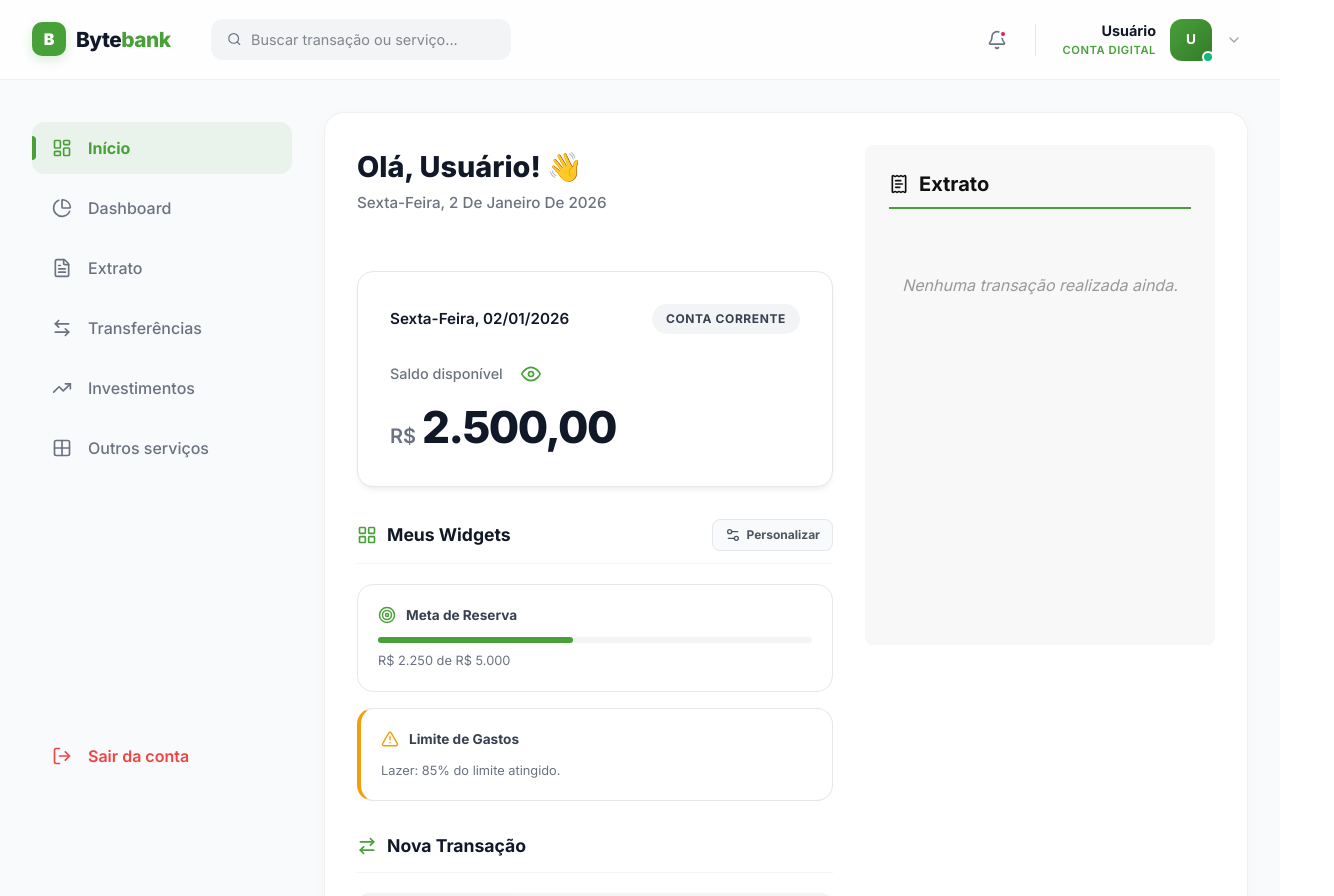
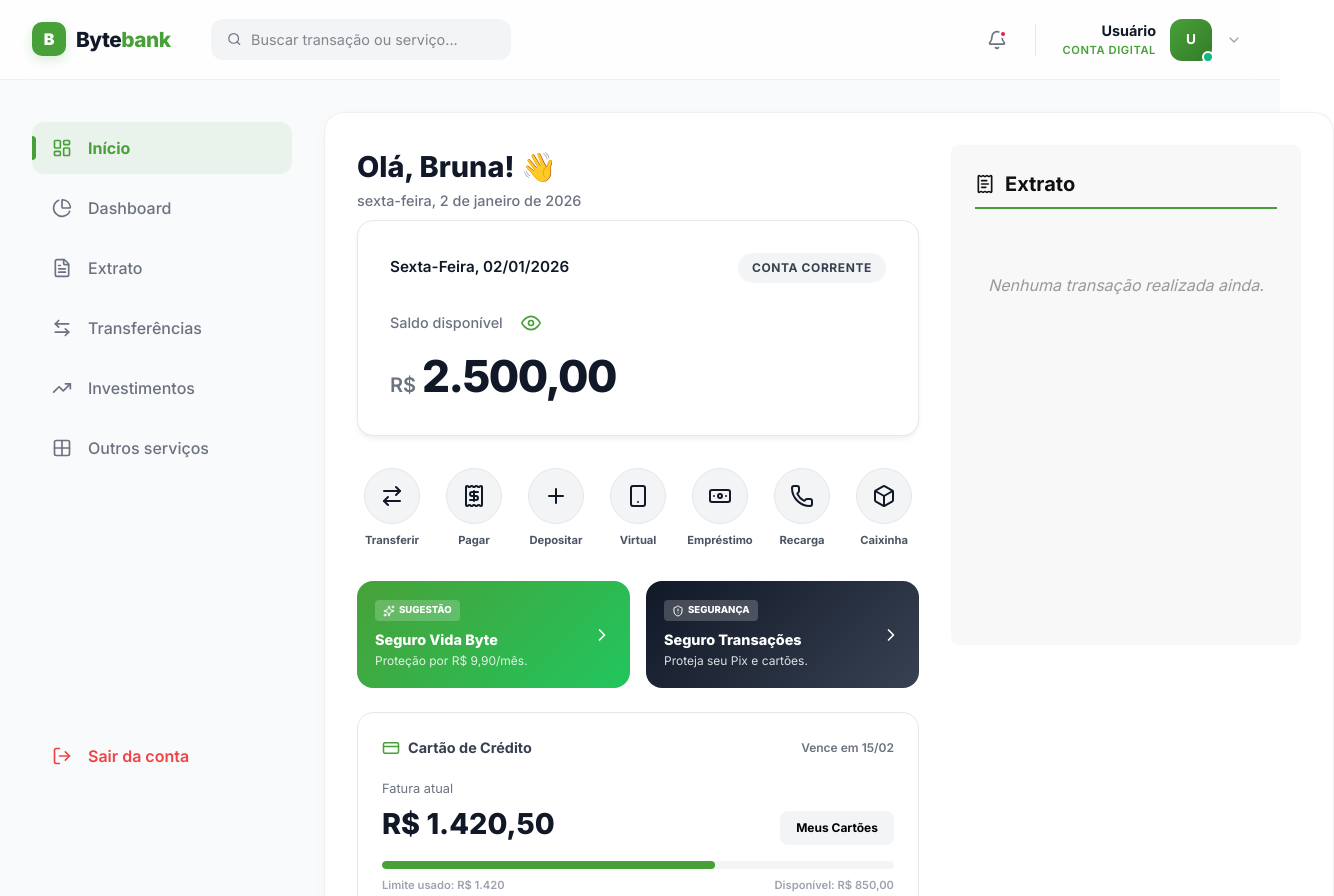
Before and after one commit to ArthurlimaT/fiap-challenge-2, a Next.js app: page /dashboard in a window 1280 px wide. Shown: the top 896 px of the page, 1334 px wide, since content can reach past the window. Built offline with nearby package versions, Linux system fonts and the light colour scheme.

Commit message:
Nova interface home: Atalhos rápidos, Investimentos, Remoção de transferência direta.

```diff
--- a/app/dashboard/components/start/start.module.scss
+++ b/app/dashboard/components/start/start.module.scss
@@ -2,136 +2,116 @@
   display: grid;
   grid-template-columns: 1fr 350px;
   gap: 32px;
-  max-width: 1400px;
+  max-width: 1440px;
   margin: 0 auto;
 }
 
 .mainColumn {
   display: flex;
   flex-direction: column;
-  gap: 32px;
+  gap: 24px;
 }
 
 .headerSimples {
-  .dateText {
-    color: #6B7280;
-    font-size: 0.9rem;
-    text-transform: capitalize;
-    font-weight: 500;
+  margin-bottom: -16px;
+  h1 { font-size: 1.8rem; color: #111827; font-weight: 800; margin-bottom: 2px; }
+  .dateText { color: #6B7280; font-size: 0.9rem; font-weight: 500; }
+}
+
+/* ATALHOS RÁPIDOS (ESTILO EXTRATO) */
+.quickActions {
+  display: flex;
+  justify-content: space-between;
+  gap: 12px;
+  padding: 8px 0;
+  overflow-x: auto;
+  &::-webkit-scrollbar { display: none; }
+
+  .actionItem {
+    display: flex; flex-direction: column; align-items: center; gap: 8px;
+    cursor: pointer; transition: 0.2s; min-width: 70px;
+    text-decoration: none; color: inherit;
+    &:hover {
+      transform: translateY(-3px);
+      .iconCircle { background: #E5E7EB; }
+    }
+    span { font-size: 0.7rem; font-weight: 700; color: #4B5563; text-align: center; }
+  }
+
+  .iconCircle {
+    width: 56px; height: 56px; border-radius: 50%;
+    display: flex; align-items: center; justify-content: center;
+    background: #F3F4F6; // Cor de fundo suave igual ao extrato
+    color: #111827;      // Ícone escuro para contraste
+    border: 1px solid #E5E7EB;
+    transition: 0.2s;
   }
 }
 
-.abaSection {
-  display: flex;
-  flex-direction: column;
-  gap: 20px;
+/* CAMPANHAS MERCHANDISE */
+.merchContainer { display: grid; grid-template-columns: 1fr 1fr; gap: 16px; }
+.merchCard {
+  padding: 18px; border-radius: 16px; display: flex; align-items: center; justify-content: space-between; color: white; cursor: pointer; transition: 0.3s;
+  &:hover { filter: brightness(1.1); transform: scale(1.01); }
+  .merchBadge { display: inline-flex; align-items: center; gap: 4px; background: rgba(255,255,255,0.2); padding: 3px 8px; border-radius: 4px; font-size: 0.6rem; font-weight: 800; text-transform: uppercase; margin-bottom: 8px; }
+  h4 { font-size: 0.9rem; font-weight: 800; margin: 0; }
+  p { font-size: 0.75rem; opacity: 0.85; margin: 2px 0 0; }
+}
+.bgGradientGreen { background: linear-gradient(135deg, #47A138 0%, #22c55e 100%); }
+.bgGradientDark { background: linear-gradient(135deg, #111827 0%, #374151 100%); }
+
+/* CARTÃO DE CRÉDITO */
+.creditInfoCard {
+  background: white; border-radius: 16px; border: 1px solid #E5E7EB; padding: 24px;
+  .cardHeader {
+    display: flex; justify-content: space-between; align-items: center; margin-bottom: 20px;
+    .cardTitle { display: flex; align-items: center; gap: 8px; h3 { font-size: 0.9rem; font-weight: 700; color: #374151; margin: 0; } }
+    .vencimento { font-size: 0.75rem; color: #6B7280; font-weight: 600; }
+  }
+  .faturaInfo {
+    display: flex; justify-content: space-between; align-items: flex-end; margin-bottom: 16px;
+    .labelFatura { font-size: 0.8rem; color: #6B7280; margin: 0; }
+    .valorFatura { font-size: 1.8rem; font-weight: 800; color: #111827; margin: 4px 0 0; }
+    .faturaBtn { background: #f3f4f6; border: none; padding: 8px 16px; border-radius: 8px; font-size: 0.75rem; font-weight: 700; cursor: pointer; }
+  }
+  .barBackground { height: 8px; background: #F3F4F6; border-radius: 10px; overflow: hidden; margin-bottom: 8px;
+    .barFill { height: 100%; background: #47A138; border-radius: 10px; } }
+  .barLabels { display: flex; justify-content: space-between; span { font-size: 0.7rem; color: #9CA3AF; font-weight: 600; } }
 }
 
+/* WIDGETS E MENU CONFIG (ESTILO ORIGINAL) */
+.abaSection { display: flex; flex-direction: column; gap: 20px; }
 .abaHeader {
-  display: flex;
-  justify-content: space-between;
-  align-items: center;
-  border-bottom: 1px solid #f3f4f6;
-  padding-bottom: 12px;
-
-  .abaTitle {
-    display: flex;
-    align-items: center;
-    gap: 10px;
-    h2 { font-size: 1.1rem; font-weight: 700; color: #111827; margin: 0; }
-    .iconVerde { color: #47A138; }
-  }
+  display: flex; justify-content: space-between; align-items: center; border-bottom: 1px solid #f3f4f6; padding-bottom: 12px;
+  .abaTitle { display: flex; align-items: center; gap: 10px; h2 { font-size: 1.1rem; font-weight: 700; color: #111827; } .iconVerde { color: #47A138; } }
 }
-
 .personalizarBtn {
-  display: flex;
-  align-items: center;
-  gap: 6px;
-  background: #f9fafb;
-  border: 1px solid #E5E7EB;
-  padding: 6px 12px;
-  border-radius: 8px;
-  font-size: 0.75rem;
-  font-weight: 700;
-  color: #4B5563;
-  cursor: pointer;
-  transition: 0.2s;
-
-  &.btnAtivo { background: #111827; color: white; border-color: #111827; }
+  display: flex; align-items: center; gap: 6px; background: #f9fafb; border: 1px solid #E5E7EB; padding: 6px 12px; border-radius: 8px; font-size: 0.75rem; font-weight: 700; color: #4B5563;
+  cursor: pointer; transition: 0.2s; &.btnAtivo { background: #111827; color: white; border-color: #111827; }
 }
-
 .menuConfig {
-  background: #f9fafb;
-  border: 2px dashed #D1D5DB;
-  border-radius: 16px;
-  padding: 16px;
-
+  background: #f9fafb; border: 2px dashed #D1D5DB; border-radius: 16px; padding: 16px;
   .configOptions {
-    display: flex;
-    flex-wrap: wrap;
-    gap: 10px;
-
+    display: flex; flex-wrap: wrap; gap: 10px;
     button {
-      display: flex; align-items: center; gap: 6px;
-      padding: 8px 14px; background: white; border: 1px solid #E5E7EB;
+      display: flex; align-items: center; gap: 6px; padding: 8px 14px; background: white; border: 1px solid #E5E7EB;
       border-radius: 50px; font-size: 0.8rem; font-weight: 600; cursor: pointer;
       &.optAtiva { background: #47A138; color: white; border-color: #47A138; }
     }
   }
 }
-
-.widgetsGrid {
-  display: grid;
-  // Aqui voltamos ao minmax maior para eles ficarem retangulares
-  grid-template-columns: repeat(auto-fit, minmax(300px, 1fr));
-  gap: 16px;
+.widgetsGrid { display: grid; grid-template-columns: repeat(auto-fit, minmax(300px, 1fr)); gap: 16px; }
+.widgetCard {
+  background: white; padding: 20px; border-radius: 16px; border: 1px solid #E5E7EB;
+  .cardTop { display: flex; align-items: center; gap: 10px; margin-bottom: 12px; h3 { font-size: 0.85rem; font-weight: 700; color: #374151; } }
+  .progressBar { height: 6px; background: #f3f4f6; border-radius: 10px; margin-bottom: 8px; .progressFill { height: 100%; background: #47A138; border-radius: 10px; } }
+  p { font-size: 0.8rem; color: #6B7280; }
 }
-
-.widgetCard {
-  background: white;
-  padding: 20px;
-  border-radius: 16px;
-  border: 1px solid #E5E7EB;
-
-  .cardTop {
-    display: flex; align-items: center; gap: 10px; margin-bottom: 12px;
-    h3 { font-size: 0.85rem; font-weight: 700; color: #374151; margin: 0; }
-  }
-
-  .progressBar {
-    height: 6px; background: #f3f4f6; border-radius: 10px; margin-bottom: 8px;
-    .progressFill { height: 100%; background: #47A138; border-radius: 10px; }
-  }
-
-  p { font-size: 0.8rem; color: #6B7280; margin: 0; }
-}
-
 .alerta { border-left: 4px solid #F59E0B; }
 
-.sideColumn .sticky {
-  position: sticky;
-  top: 24px;
-}
-
-.headerSimples {
-  margin-bottom: 24px;
-
-  .welcomeText {
-    h1 {
-      font-size: 1.8rem;
-      color: #111827;
-      font-weight: 800;
-      margin-bottom: 4px;
-    }
-  }
-
-  .dateText {
-    color: #6B7280;
-    font-size: 0.95rem;
-    text-transform: capitalize;
-  }
-}
+.sideColumn .sticky { position: sticky; top: 24px; }
 
 @media (max-width: 1024px) {
   .dashboardGrid { grid-template-columns: 1fr; }
+  .merchContainer { grid-template-columns: 1fr; }
 }
--- a/app/dashboard/components/start/startdashboard.tsx
+++ b/app/dashboard/components/start/startdashboard.tsx
@@ -3,23 +3,19 @@ import React, { useState, useEffect } from 'react';
 import styles from './start.module.scss';
 import BalanceHero from './balancehero';
 import Extrato from '../extrato/extrato';
-import NovaOperacao from '../novaoperacao/novaoperacao';
+
+
 import {
-  Target,
-  AlertTriangle,
-  Settings2,
-  TrendingUp,
-  ShieldCheck,
-  Plus,
-  Check,
-  LayoutGrid,
-  ArrowRightLeft
+  Target, AlertTriangle, Settings2, TrendingUp, ShieldCheck,
+  Plus, Check, LayoutGrid, ArrowRightLeft, Receipt,
+  CreditCard, Smartphone, ShieldAlert, Sparkles, ChevronRight,
+  Banknote, Phone, Box
 } from 'lucide-react';
 
-export default function StartDashboard() {
+export default function StartDashboard({ setActiveView }: any) {
   const [mounted, setMounted] = useState(false);
   const [dataAtual, setDataAtual] = useState('');
-  const [userName, setUserName] = useState(''); // Estado para guardar o nome
+  const [userName, setUserName] = useState('');
   const [showSettings, setShowSettings] = useState(false);
 
   const [activeWidgets, setActiveWidgets] = useState({
@@ -31,22 +27,15 @@ export default function StartDashboard() {
 
   useEffect(() => {
     setMounted(true);
-
-    // 1. Busca o nome do usuário no localStorage
     const storedUser = localStorage.getItem('currentUser');
     if (storedUser) {
       const user = JSON.parse(storedUser);
-      // Pega apenas o primeiro nome para ficar mais elegante
-      const primeiroNome = user.name.split(' ')[0];
-      setUserName(primeiroNome);
+      setUserName(user.name.split(' ')[0]);
     }
 
     const agora = new Date();
     setDataAtual(agora.toLocaleDateString('pt-BR', {
-      weekday: 'long',
-      day: 'numeric',
-      month: 'long',
-      year: 'numeric'
+      weekday: 'long', day: 'numeric', month: 'long', year: 'numeric'
     }));
   }, []);
 
@@ -60,10 +49,9 @@ export default function StartDashboard() {
     <div className={styles.dashboardGrid}>
       <main className={styles.mainColumn}>
 
-        {/* HEADER ATUALIZADO COM NOME */}
         <header className={styles.headerSimples}>
           <div className={styles.welcomeText}>
-            <h1>Olá, {userName || 'Usuário'}! 👋</h1>
+            <h1>Olá, {userName || 'Bruna'}! 👋</h1>
             <p className={styles.dateText}>{dataAtual}</p>
           </div>
         </header>
@@ -72,7 +60,94 @@ export default function StartDashboard() {
           <BalanceHero />
         </section>
 
-        {/* ... restante do código permanece igual ... */}
+        {/* 1. ATALHOS RÁPIDOS - CORES DO EXTRATO + CLIQUES */}
+        <section className={styles.quickActions}>
+          <div className={styles.actionItem} onClick={() => setActiveView?.('transfer')}>
+            <div className={styles.iconCircle}><ArrowRightLeft size={24} /></div>
+            <span>Transferir</span>
+          </div>
+
+          <div className={styles.actionItem} onClick={() => setActiveView?.('transfer')}>
+            <div className={styles.iconCircle}><Receipt size={24} /></div>
+            <span>Pagar</span>
+          </div>
+
+          <div className={styles.actionItem} onClick={() => setActiveView?.('transfer')}>
+            <div className={styles.iconCircle}><Plus size={24} /></div>
+            <span>Depositar</span>
+          </div>
+
+          <div className={styles.actionItem} onClick={() => setActiveView?.('services')}>
+            <div className={styles.iconCircle}><Smartphone size={24} /></div>
+            <span>Virtual</span>
+          </div>
+
+          <div className={styles.actionItem} onClick={() => setActiveView?.('services')}>
+            <div className={styles.iconCircle}><Banknote size={24} /></div>
+            <span>Empréstimo</span>
+          </div>
+
+          <div className={styles.actionItem} onClick={() => setActiveView?.('services')}>
+            <div className={styles.iconCircle}><Phone size={24} /></div>
+            <span>Recarga</span>
+          </div>
+
+          <div className={styles.actionItem} onClick={() => setActiveView?.('services')}>
+            <div className={styles.iconCircle}><Box size={24} /></div>
+            <span>Caixinha</span>
+          </div>
+        </section>
+
+        {/* 2. CAMPANHAS DE SEGURO */}
+        <section className={styles.merchContainer}>
+          <div className={`${styles.merchCard} ${styles.bgGradientGreen}`} onClick={() => setActiveView?.('services')}>
+            <div className={styles.merchInfo}>
+              <div className={styles.merchBadge}><Sparkles size={12} /> Sugestão</div>
+              <h4>Seguro Vida Byte</h4>
+              <p>Proteção por R$ 9,90/mês.</p>
+            </div>
+            <ChevronRight size={20} />
+          </div>
+          <div className={`${styles.merchCard} ${styles.bgGradientDark}`} onClick={() => setActiveView?.('services')}>
+            <div className={styles.merchInfo}>
+              <div className={styles.merchBadge}><ShieldAlert size={12} /> Segurança</div>
+              <h4>Seguro Transações</h4>
+              <p>Proteja seu Pix e cartões.</p>
+            </div>
+            <ChevronRight size={20} />
+          </div>
+        </section>
+
+        {/* 3. CARTÃO DE CRÉDITO */}
+        <section className={styles.creditInfoCard}>
+          <div className={styles.cardHeader}>
+            <div className={styles.cardTitle}>
+              <CreditCard size={18} color="#47A138" />
+              <h3>Cartão de Crédito</h3>
+            </div>
+            <span className={styles.vencimento}>Vence em 15/02</span>
+          </div>
+          <div className={styles.cardBody}>
+            <div className={styles.faturaInfo}>
+              <div>
+                <p className={styles.labelFatura}>Fatura atual</p>
+                <h2 className={styles.valorFatura}>R$ 1.420,50</h2>
+              </div>
+              <button className={styles.faturaBtn} onClick={() => setActiveView?.('services')}>Meus Cartões</button>
+            </div>
+            <div className={styles.limitUsage}>
+              <div className={styles.barBackground}>
+                <div className={styles.barFill} style={{ width: '65%' }}></div>
+              </div>
+              <div className={styles.barLabels}>
+                <span>Limite usado: R$ 1.420</span>
+                <span>Disponível: R$ 850,00</span>
+              </div>
+            </div>
+          </div>
+        </section>
+
+        {/* 4. MEUS WIDGETS */}
         <section className={styles.abaSection}>
           <div className={styles.abaHeader}>
             <div className={styles.abaTitle}>
@@ -157,18 +232,6 @@ export default function StartDashboard() {
             )}
           </div>
         </section>
-
-        <section className={styles.abaSection}>
-          <div className={styles.abaHeader}>
-            <div className={styles.abaTitle}>
-              <ArrowRightLeft size={20} className={styles.iconVerde} />
-              <h2>Nova Transação</h2>
-            </div>
-          </div>
-          <div className={styles.containerImportado}>
-            <NovaOperacao />
-          </div>
-        </section>
       </main>
 
       <aside className={styles.sideColumn}>
--- a/app/dashboard/page.tsx
+++ b/app/dashboard/page.tsx
@@ -18,20 +18,16 @@ export default function DashboardPage() {
   const [userInitials, setUserInitials] = useState('U');
 
   useEffect(() => {
-    // Busca o usuário no localStorage para tornar o nome dinâmico
     const storedUser = localStorage.getItem('currentUser');
     if (storedUser) {
       try {
         const user = JSON.parse(storedUser);
         if (user && user.name) {
           setUserName(user.name);
-
-          // Lógica para gerar as iniciais (Ex: Bruna Eduarda -> BE)
           const names = user.name.trim().split(' ');
           const initials = names.length > 1
             ? (names[0][0] + names[names.length - 1][0]).toUpperCase()
             : names[0][0].toUpperCase();
-
           setUserInitials(initials);
         }
       } catch (error) {
@@ -42,32 +38,25 @@ export default function DashboardPage() {
 
   return (
     <div className={styles.page}>
-      {/* --- HEADER / TOPBAR PREMIUM --- */}
       <header className={styles.topbar}>
         <div className={styles.topbarInner}>
-
-          {/* Lado Esquerdo: Logo e Busca */}
           <div className={styles.leftSection}>
             <div className={styles.logoArea}>
               <div className={styles.logoBadge}>B</div>
               <span className={styles.logoText}>Byte<span>bank</span></span>
             </div>
-
             <div className={styles.headerSearch}>
               <Search size={16} />
               <input type="text" placeholder="Buscar transação ou serviço..." />
             </div>
           </div>
 
-          {/* Lado Direito: Notificações e Perfil */}
           <div className={styles.rightSection}>
             <button className={styles.notifBtn} title="Notificações">
               <Bell size={20} />
               <span className={styles.notifDot}></span>
             </button>
-
             <div className={styles.divider}></div>
-
             <div className={styles.userProfile}>
               <div className={styles.userInfo}>
                 <span className={styles.userName}>{userName}</span>
@@ -80,11 +69,9 @@ export default function DashboardPage() {
               <ChevronDown size={16} className={styles.chevron} />
             </div>
           </div>
-
         </div>
       </header>
 
-      {/* --- CONTEÚDO PRINCIPAL --- */}
       <div className={styles.wrapper}>
         <aside className={styles.sidebar}>
           <Sidebar activeView={currentView} setActiveView={setCurrentView} />
@@ -92,7 +79,9 @@ export default function DashboardPage() {
 
         <main className={styles.main}>
           <div className={styles.cardBase}>
-            {currentView === 'start' && <StartDashboard />}
+            {/* INJEÇÃO DA FUNÇÃO DE NAVEGAÇÃO NO STARTDASHBOARD */}
+            {currentView === 'start' && <StartDashboard setActiveView={setCurrentView} />}
+
             {currentView === 'dashboard' && <DashboardCharts />}
             {currentView === 'transactions' && <TransactionsView />}
             {currentView === 'transfer' && <TransferDashboard />}
```
